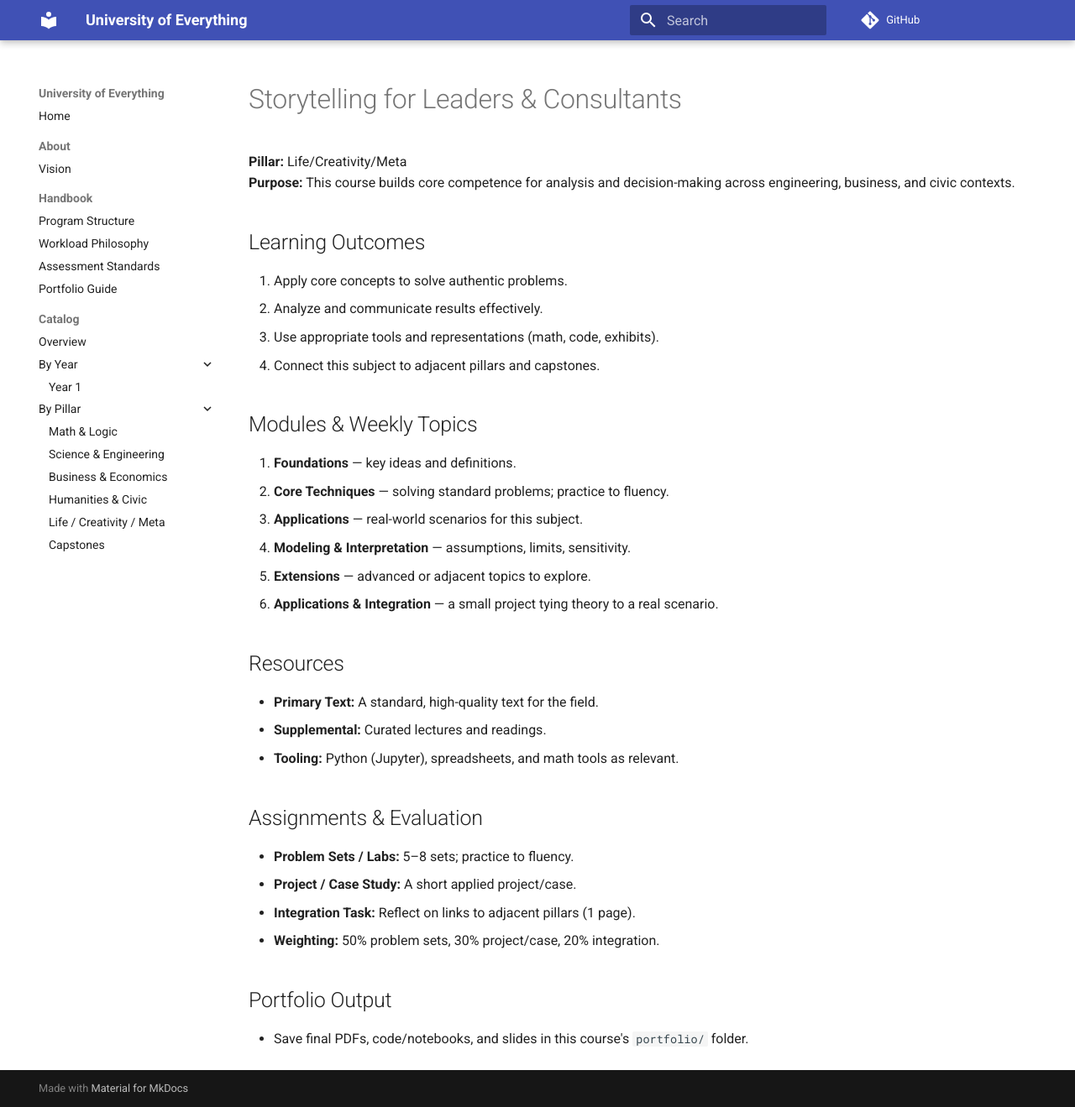
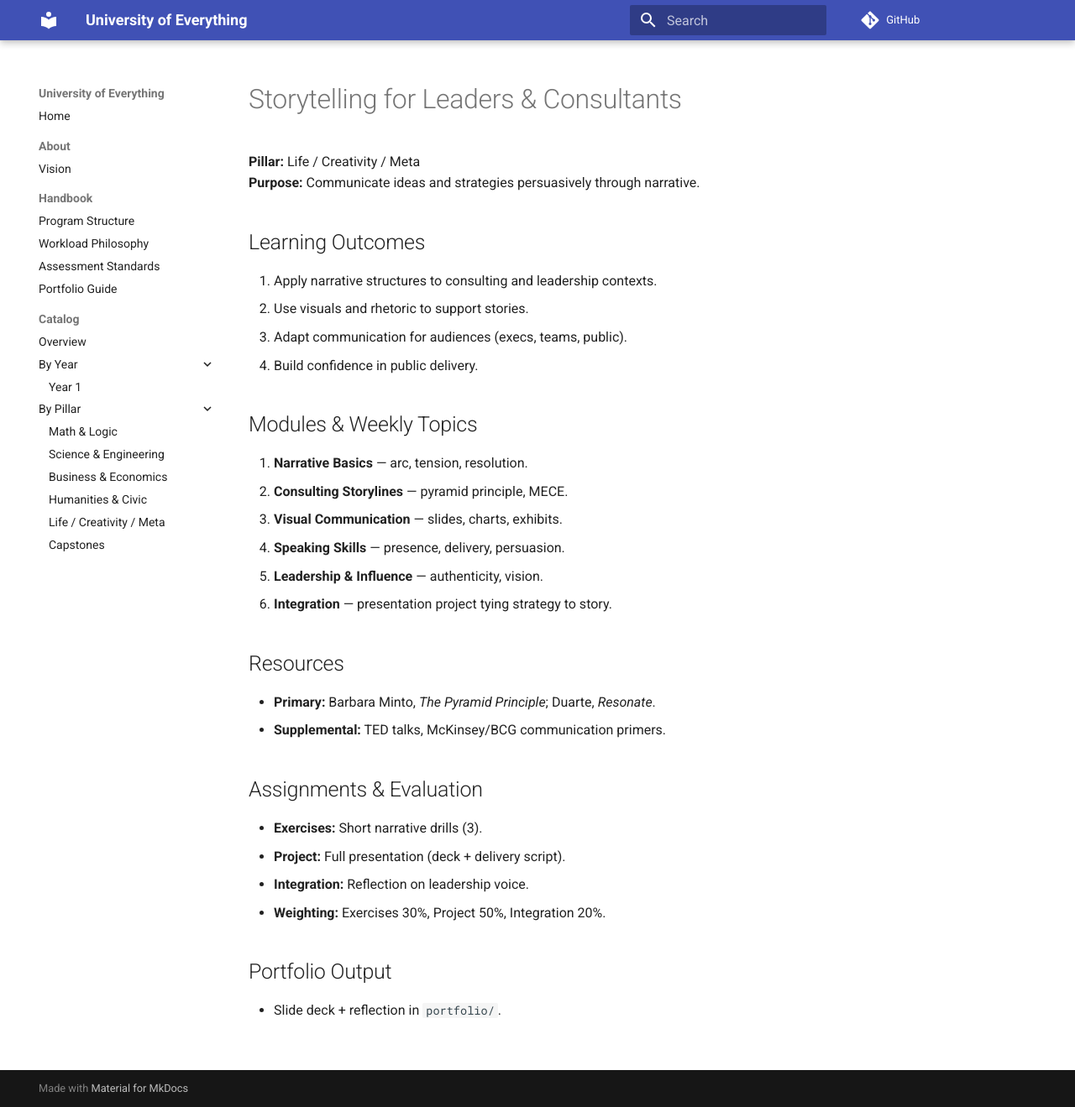
Before and after one commit to m4xbrg/university-of-everything, an MkDocs documentation site: the page built from docs/courses/life-creativity-meta/storytelling-for-leaders/syllabus.md, in a window 1280 px wide and 1319 px high. Shown: the whole window at 84% size. Built offline with MkDocs 1.6.1 and Material for MkDocs 9.7.7, drawn with Linux system fonts in a browser that asks for light colours; comment, search, counter and statistics services are not loaded.

Commit message:
Add files via upload

```diff
--- a/docs/courses/life-creativity-meta/storytelling-for-leaders/syllabus.md
+++ b/docs/courses/life-creativity-meta/storytelling-for-leaders/syllabus.md
@@ -1,32 +1,30 @@
 # Storytelling for Leaders & Consultants
-
-**Pillar:** Life/Creativity/Meta
-**Purpose:** This course builds core competence for analysis and decision-making across engineering, business, and civic contexts.
+**Pillar:** Life / Creativity / Meta
+**Purpose:** Communicate ideas and strategies persuasively through narrative.
 
 ## Learning Outcomes
-1. Apply core concepts to solve authentic problems.
-2. Analyze and communicate results effectively.
-3. Use appropriate tools and representations (math, code, exhibits).
-4. Connect this subject to adjacent pillars and capstones.
+1. Apply narrative structures to consulting and leadership contexts.
+2. Use visuals and rhetoric to support stories.
+3. Adapt communication for audiences (execs, teams, public).
+4. Build confidence in public delivery.
 
 ## Modules & Weekly Topics
-1. **Foundations** — key ideas and definitions.
-2. **Core Techniques** — solving standard problems; practice to fluency.
-3. **Applications** — real-world scenarios for this subject.
-4. **Modeling & Interpretation** — assumptions, limits, sensitivity.
-5. **Extensions** — advanced or adjacent topics to explore.
-6. **Applications & Integration** — a small project tying theory to a real scenario.
+1. **Narrative Basics** — arc, tension, resolution.
+2. **Consulting Storylines** — pyramid principle, MECE.
+3. **Visual Communication** — slides, charts, exhibits.
+4. **Speaking Skills** — presence, delivery, persuasion.
+5. **Leadership & Influence** — authenticity, vision.
+6. **Integration** — presentation project tying strategy to story.
 
 ## Resources
-- **Primary Text:** A standard, high-quality text for the field.
-- **Supplemental:** Curated lectures and readings.
-- **Tooling:** Python (Jupyter), spreadsheets, and math tools as relevant.
+- **Primary:** Barbara Minto, *The Pyramid Principle*; Duarte, *Resonate*.
+- **Supplemental:** TED talks, McKinsey/BCG communication primers.
 
 ## Assignments & Evaluation
-- **Problem Sets / Labs:** 5–8 sets; practice to fluency.
-- **Project / Case Study:** A short applied project/case.
-- **Integration Task:** Reflect on links to adjacent pillars (1 page).
-- **Weighting:** 50% problem sets, 30% project/case, 20% integration.
+- **Exercises:** Short narrative drills (3).
+- **Project:** Full presentation (deck + delivery script).
+- **Integration:** Reflection on leadership voice.
+- **Weighting:** Exercises 30%, Project 50%, Integration 20%.
 
 ## Portfolio Output
-- Save final PDFs, code/notebooks, and slides in this course's `portfolio/` folder.
+- Slide deck + reflection in `portfolio/`.
```
